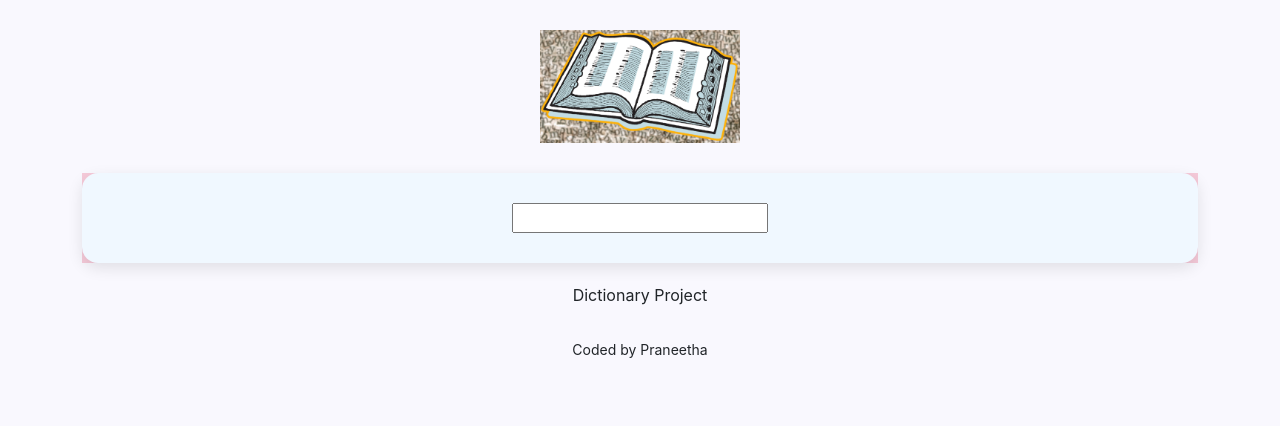
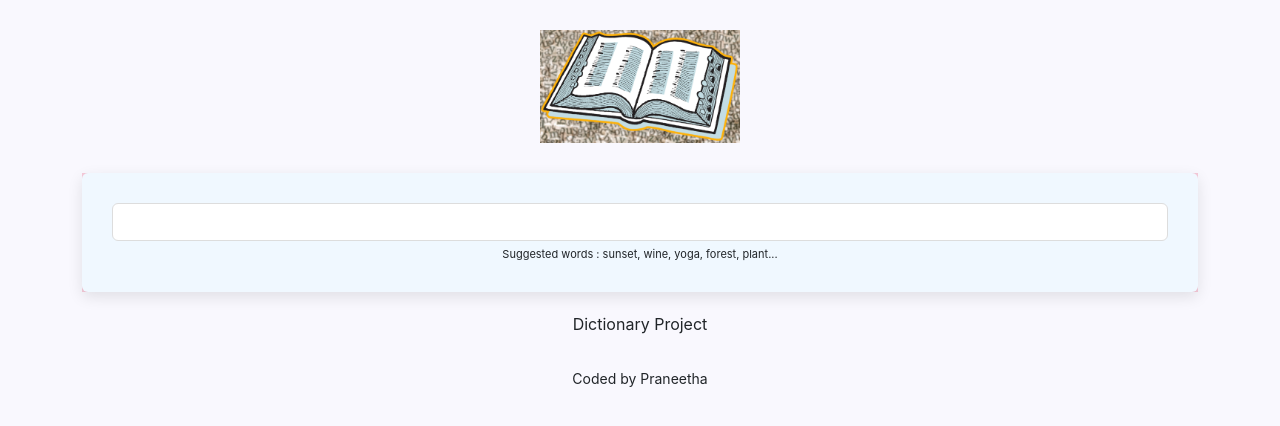
Before and after one commit to NeetuKV/dictionary-project, a React (Create React App) app: page / in a window 1280 px wide. Shown: the top 426 px of the page. Built offline with nearby package versions, Linux system fonts and the light colour scheme.

Commit message:
changed a few css and added another div component

```diff
--- a/src/Dictionary.css
+++ b/src/Dictionary.css
@@ -4,7 +4,18 @@
 .Dictionary section {
   background-color: aliceblue;
   padding: 30px;
-  border-radius: 16px;
+  border-radius: 6px;
   box-shadow: 0 5px 15px rgb(0 0 0/ 10%);
   margin: 20px 0;
 }
+.Dictionary input {
+  width: 100%;
+  padding: 6px 4px;
+  border-radius: 6px;
+  color: #333;
+  border: 1px solid #ddd;
+}
+.Dictionary .hint {
+  font-size: 11px;
+  margin-top: 5px;
+}
--- a/src/Dictionary.js
+++ b/src/Dictionary.js
@@ -22,6 +22,9 @@ export default function Dictionary() {
         <form onSubmit={search}>
           <input type="search" onChange={handleKeyWordChange} />
         </form>
+        <div className="hint">
+          Suggested words : sunset, wine, yoga, forest, plant...
+        </div>
       </section>
       <Results results={results} />
     </div>
--- /dev/null
+++ b/src/Results.css
@@ -0,0 +1,5 @@
+.Results h2 {
+  font-size: 36px;
+  font-weight: bold;
+  line-height: 1.5;
+}
--- a/src/Results.js
+++ b/src/Results.js
@@ -1,6 +1,7 @@
 import React from "react";
 import Meaning from "./Meaning";
 import Phonetic from "./Phonetic";
+import "./Results.css";
 export default function Results(props) {
   if (props.results) {
     return (
```
